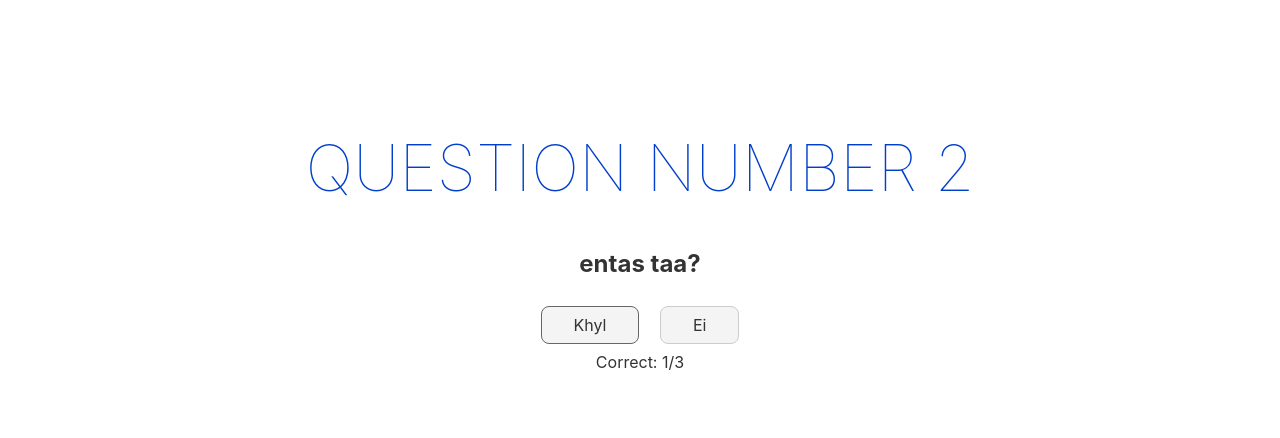
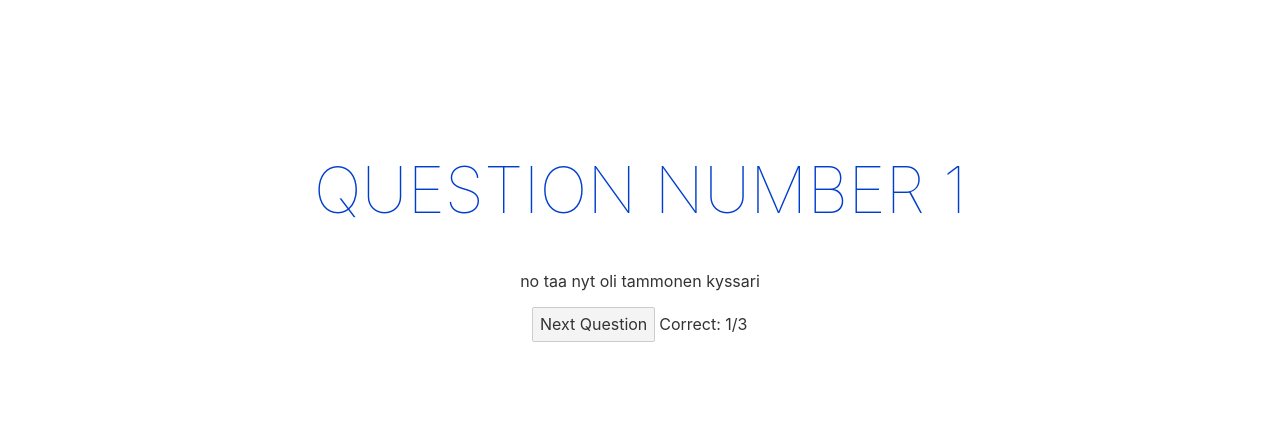
Before and after one commit to sienijoonas/sveltevisa, a Svelte app: page / in a window 1280 px wide. Both pictures are taken after a click on the button "Khyl". Shown: the part 167-605 px from the top of the page. Built offline with nearby package versions, Linux system fonts and the light colour scheme.

Commit message:
add explanation view to questions

```diff
--- a/src/AnswerButtons.svelte
+++ b/src/AnswerButtons.svelte
@@ -4,6 +4,7 @@
     export let clickHandler = (param) => {
         console.log(`clicked ${param}!`)
     }
+    export let disabled = false;
 </script>
 
 <style>
@@ -14,5 +15,5 @@
     }
 </style>
 
-<button on:click={() => clickHandler(true) }>Khyl</button>
-<button on:click={() => clickHandler(false) }>Ei</button>
+<button disabled={disabled} on:click={() => clickHandler(true) }>Khyl</button>
+<button disabled={disabled} on:click={() => clickHandler(false) }>Ei</button>
--- a/src/App.svelte
+++ b/src/App.svelte
@@ -1,35 +1,38 @@
 <script>
     import Question from './Question.svelte';
     import AnswerButtons from './AnswerButtons.svelte';
+    import NextQuestionButton from './NextQuestionButton.svelte';
     import Results from './Results.svelte'
     import Footer from "./Footer.svelte"
 
     let questions = [
     {
         question: 'onko taa totta?',
-        explanation: '',
+        explanation: 'no taa nyt oli tammonen kyssari',
         answer: true,
     },
     {
         question: 'entas taa?',
+        explanation: 'taaki ny oli vaan tammone',
         answer: false
     },
     {
         question: 'mites tan laita?',
+        explanation: 'jep, just tammone',
         answer: true
     },
     ];
     let currentQuestion = 0;
     let correctGuesses = 0;
-    let disabled = false;
+    let isAnswered = false;
 
     const checkAnswer = (answer) => {
-        console.log(`oYAAAA ${answer}`)
-        console.log(`your answer is`)
-        console.log(answer == questions[currentQuestion].answer)
-
         answer == questions[currentQuestion].answer && correctGuesses++;
+        isAnswered = true;
+    }
+    const nextQuestion = () => {
         currentQuestion++;
+        isAnswered = false;
     }
 
     $: console.log(`questions.length: ${questions.length}, currentQuestion: ${currentQuestion}`)
@@ -41,10 +44,15 @@
         {#if currentQuestion < questions.length}
         <h1>Question number {currentQuestion + 1}</h1>
         <section>
-            <Question question={questions[currentQuestion]} />
-            <AnswerButtons clickHandler={checkAnswer} />
+            <Question isAnswered={isAnswered} question={questions[currentQuestion]} />
+            {#if !isAnswered}
+            <AnswerButtons disabled={isAnswered} clickHandler={checkAnswer} />
+            {:else}
+            <NextQuestionButton clickHandler={nextQuestion} />
+            Correct: {correctGuesses}/{questions.length}
+            {/if}
         </section>
-        Correct: {correctGuesses}/{questions.length}
+
         {:else}
         <Results results={{correct: correctGuesses, totalQuestions: questions.length}} />
         {/if}
--- /dev/null
+++ b/src/NextQuestionButton.svelte
@@ -0,0 +1,5 @@
+<script>
+    export let clickHandler = () => {}
+</script>
+
+<button on:click={() => clickHandler()}>Next Question</button>
--- a/src/Question.svelte
+++ b/src/Question.svelte
@@ -1,5 +1,10 @@
 <script>
     export let question;
+    export let isAnswered;
 </script>
 
-<h2>{question.question}</h2>
+{#if !isAnswered}
+    <h2>{question.question}</h2>
+{:else}
+    <p>{question.explanation}</p>
+{/if}
--- a/src/main.js
+++ b/src/main.js
@@ -2,8 +2,6 @@ import App from './App.svelte';
 
 const app = new App({
 	target: document.body,
-	props: {
-	}
 });
 
 export default app;
```
